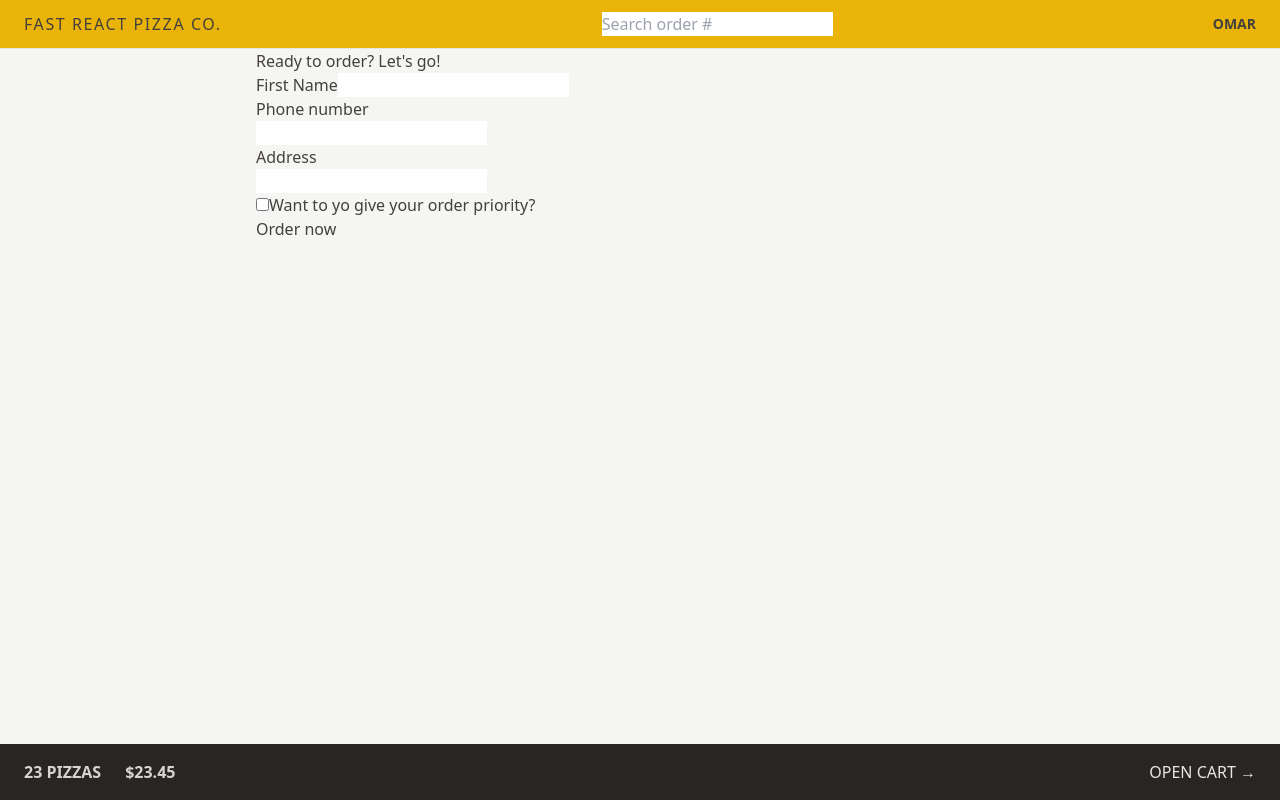
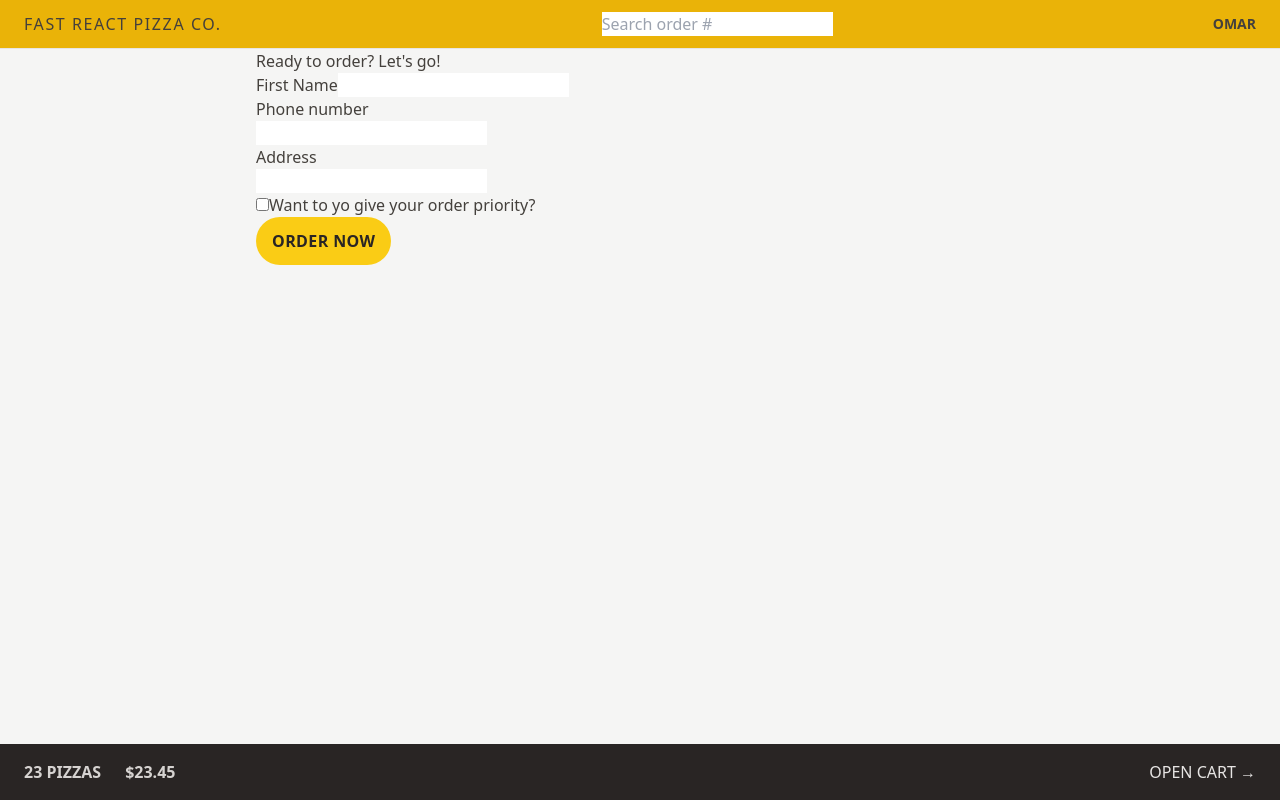
Before and after one commit to OmarElkeshen38/Fast-React-Pizza, a React (Vite) app: page /order/new in a window 1280 px wide. Built offline with nearby package versions, Linux system fonts and the light colour scheme.

Commit message:
style buttons

```diff
--- a/src/features/cart/Cart.jsx
+++ b/src/features/cart/Cart.jsx
@@ -29,7 +29,7 @@ function Cart() {
 
   return (
     <div>
-      <Link to="/menu">&larr; Back to menu</Link>
+      <Link to="/menu" className='text-sm text-blue-500 hover:text-blue-600 hover:underline'>&larr; Back to menu</Link>
 
       <h2>Your cart, %NAME%</h2>
 
--- a/src/features/order/CreateOrder.jsx
+++ b/src/features/order/CreateOrder.jsx
@@ -78,7 +78,7 @@ function CreateOrder() {
 
         <div>
           <input type="hidden" name="cart" value={JSON.stringify(cart)} />
-          <button disabled={isSubmitting}>{isSubmitting ? 'Placing order ...' : 'Order now'}</button>
+          <button className="inline-block bg-yellow-400 px-4 py-3 tracking-wide rounded-full hover:bg-yellow-300 transition-colors duration-300 focus:outline-none focus:bg-yellow-300 focus:ring focus:ring-yellow-300 focus:ring-offset-2 disabled:cursor-not-allowed font-semibold uppercase text-stone-800" disabled={isSubmitting}>{isSubmitting ? 'Placing order ...' : 'Order now'}</button>
         </div>
       </Form>
     </div>
```
